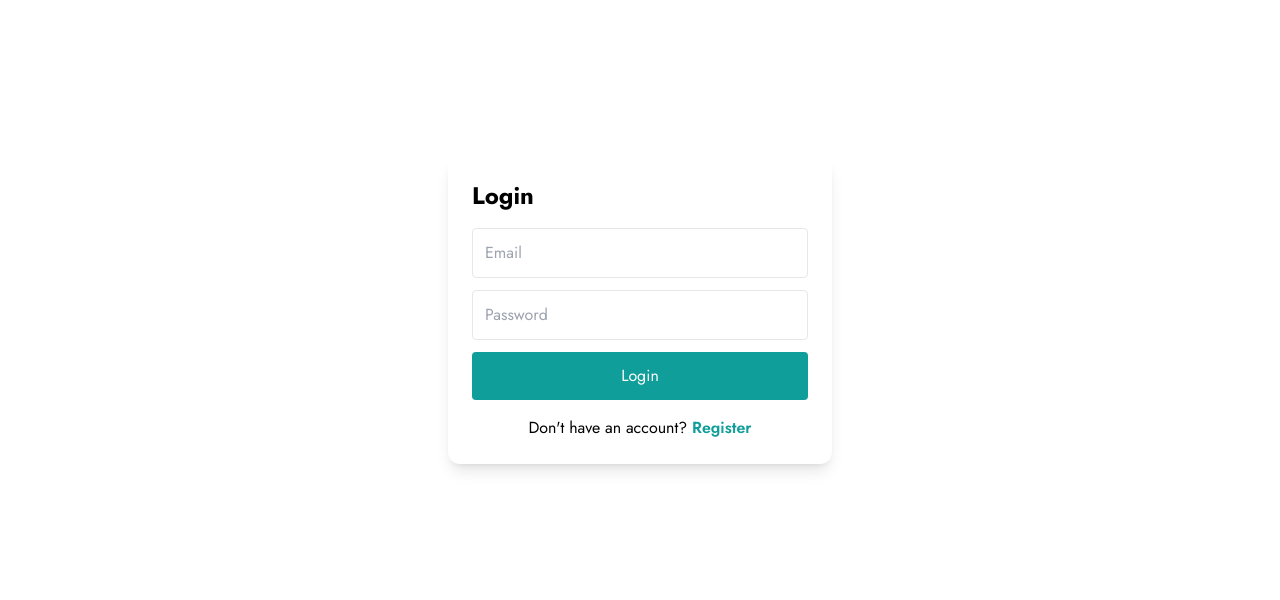
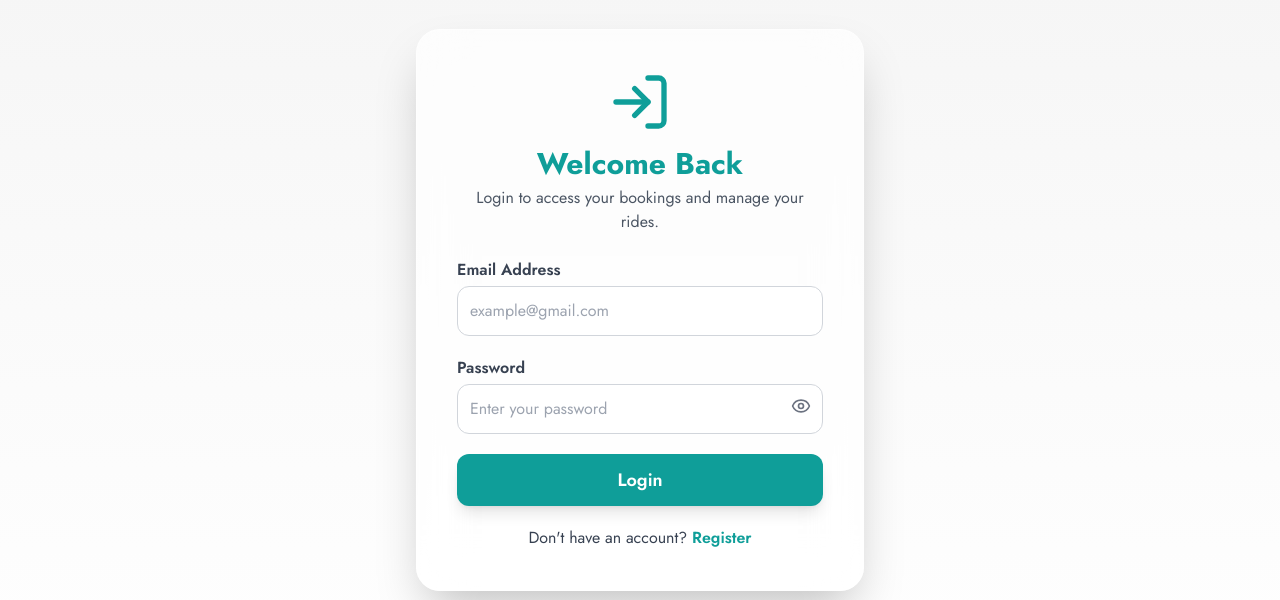
Before and after one commit to Griffinsshem/Carbify, a Next.js app: page /login in a window 1280 px wide. Shown: the part 154-754 px from the top of the page. Built offline with nearby package versions, Linux system fonts and the light colour scheme; no server answers.

Commit message:
feat(auth): redesigned login page with premium UI, glassmorphism, icons, and password visibility toggle

```diff
--- a/src/app/login/page.js
+++ b/src/app/login/page.js
@@ -3,10 +3,12 @@
 import { useState } from "react";
 import { auth } from "@/firebase/config";
 import { signInWithEmailAndPassword } from "firebase/auth";
+import { LogIn, Eye, EyeOff } from "lucide-react";
 
 export default function LoginPage() {
   const [email, setEmail] = useState("");
   const [password, setPassword] = useState("");
+  const [showPass, setShowPass] = useState(false);
   const [error, setError] = useState("");
 
   const handleLogin = async (e) => {
@@ -22,34 +24,77 @@ export default function LoginPage() {
   };
 
   return (
-    <div className="min-h-screen flex items-center justify-center">
-      <form onSubmit={handleLogin} className="bg-white p-6 rounded-xl shadow-lg w-96">
-        <h2 className="text-2xl font-bold mb-4">Login</h2>
+    <div className="min-h-screen flex items-center justify-center bg-gradient-to-b from-neutral-100 to-white px-4 py-16">
+      <div className="bg-white/70 backdrop-blur-xl border border-white/40 shadow-2xl rounded-3xl p-10 w-full max-w-md animate-fadeIn">
 
+        {/* Header */}
+        <div className="flex flex-col items-center mb-6">
+          <LogIn className="w-16 h-16 text-[#0F9E99] mb-3" />
+          <h1 className="text-3xl font-bold text-[#0F9E99]">Welcome Back</h1>
+          <p className="text-gray-600 mt-1 text-center">
+            Login to access your bookings and manage your rides.
+          </p>
+        </div>
+
+        <form onSubmit={handleLogin} className="space-y-5">
+
+          {/* Email */}
+          <div>
+            <label className="block font-semibold text-gray-700 mb-1">
+              Email Address
+            </label>
             <input
-          className="w-full p-3 border rounded mb-3"
-          placeholder="Email"
+              className="w-full p-3 border border-gray-300 rounded-xl outline-none focus:border-[#0F9E99] transition"
+              placeholder="example@gmail.com"
               type="email"
               onChange={(e) => setEmail(e.target.value)}
+              required
             />
+          </div>
 
+          {/* Password */}
+          <div>
+            <label className="block font-semibold text-gray-700 mb-1">
+              Password
+            </label>
+            <div className="relative">
               <input
-          className="w-full p-3 border rounded mb-3"
-          placeholder="Password"
-          type="password"
+                className="w-full p-3 border border-gray-300 rounded-xl outline-none focus:border-[#0F9E99] transition"
+                placeholder="Enter your password"
+                type={showPass ? "text" : "password"}
                 onChange={(e) => setPassword(e.target.value)}
+                required
               />
+              <span
+                className="absolute right-3 top-3 cursor-pointer text-gray-500 hover:text-[#0F9E99] transition"
+                onClick={() => setShowPass(!showPass)}
+              >
+                {showPass ? <EyeOff size={20} /> : <Eye size={20} />}
+              </span>
+            </div>
+          </div>
 
-        {error && <p className="text-red-500 text-sm mb-2">{error}</p>}
+          {/* Error Message */}
+          {error && (
+            <p className="text-red-500 text-sm bg-red-100 p-2 rounded-lg">
+              {error}
+            </p>
+          )}
 
-        <button className="w-full bg-[#0F9E99] text-white py-3 rounded">
+          {/* Login Button */}
+          <button className="w-full py-3 bg-[#0F9E99] text-white font-semibold rounded-xl shadow-lg hover:bg-[#0d827f] transition text-lg">
             Login
           </button>
 
-        <p className="mt-4 text-center">
-          Don't have an account? <a href="/register" className="text-[#0F9E99] font-semibold">Register</a>
+          {/* Register Link */}
+          <p className="text-center mt-4 text-gray-700">
+            Don't have an account?{" "}
+            <a href="/register" className="text-[#0F9E99] font-semibold hover:underline">
+              Register
+            </a>
           </p>
         </form>
       </div>
+    </div>
   );
 }
```
Lines whose indentation alone changed are shown as unchanged.
